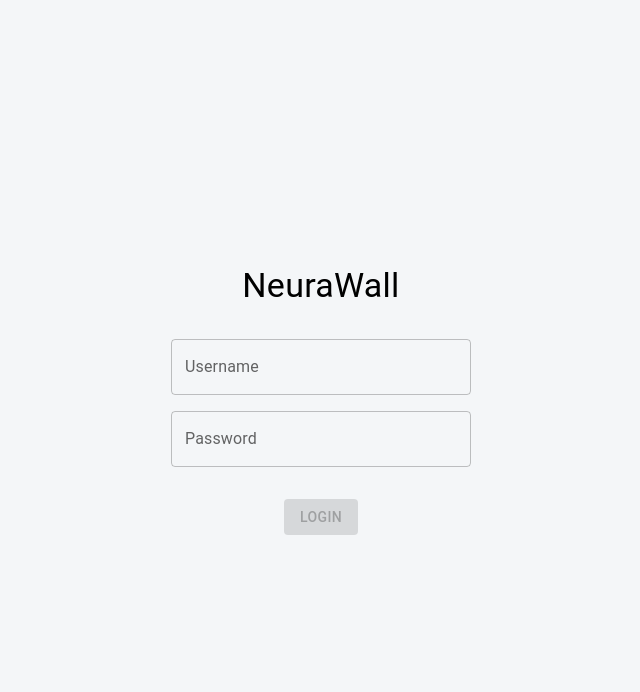
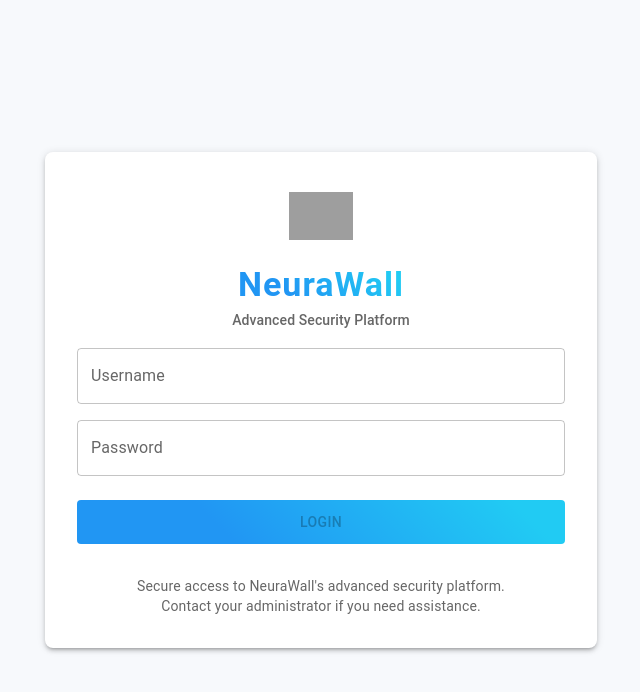
Before and after one commit to 33073-umar/NeuraWall, a React (Create React App) app in the folder Frontend/GUI/: page / in a window 1280 px wide. Shown: the top 692 px of the page, without its empty margins (319-959 px from the left). Built offline with nearby package versions, Linux system fonts and the light colour scheme; no server answers; grey boxes are pictures that could not be loaded.

Commit message:
Updated GUI

```diff
--- a/Frontend/GUI/src/components/AnalyticsPage.js
+++ b/Frontend/GUI/src/components/AnalyticsPage.js
@@ -245,7 +245,7 @@ const AnalyticsPage = () => {
           {/* Charts */}
           <Grid container spacing={4}>
             <Grid item xs={12} md={6}>
-              <Card sx={{ p: 2, height: 350, borderRadius: 2, boxShadow: 3 }}>
+              <Card sx={{ p: 2, height: 530, borderRadius: 2, boxShadow: 3 }}>
                 <Typography variant="subtitle1" textAlign="center" mb={1}>
                   Protocol Distribution
                 </Typography>
@@ -268,7 +268,7 @@ const AnalyticsPage = () => {
             </Grid>
 
             <Grid item xs={12} md={6}>
-              <Card sx={{ p: 2, height: 350, borderRadius: 2, boxShadow: 3 }}>
+              <Card sx={{ p: 2, height: 530, borderRadius: 2, boxShadow: 3 }}>
                 <Typography variant="subtitle1" textAlign="center" mb={1}>
                   Malicious vs Benign
                 </Typography>
--- a/Frontend/GUI/src/components/LoginPage.js
+++ b/Frontend/GUI/src/components/LoginPage.js
@@ -1,7 +1,8 @@
 import React, { useState } from "react";
-import { Box, Typography, TextField, Button, Alert } from "@mui/material";
+import { Box, Typography, TextField, Button, Alert, Paper, Container } from "@mui/material";
 import { useNavigate } from "react-router-dom";
 import axios from "axios";
+import { Shield, Lock } from "lucide-react"; // Using lucide-react for the logo icons
 
 // Simple sanitization: encode &, <, >, ", ' to prevent XSS
 const sanitizeInput = (input) => {
@@ -13,11 +14,83 @@ const sanitizeInput = (input) => {
     .replace(/'/g, "&#x27;");
 };
 
+// Logo component for NeuraWall
+const NeuraWallLogo = () => {
+  return (
+    <Box
+      display="flex"
+      flexDirection="column"
+      alignItems="center"
+      justifyContent="center"
+      mb={2}
+    >
+      <Box
+
+  sx={{
+
+    display: "flex",
+
+    alignItems: "center",
+
+    justifyContent: "center",
+
+    position: "relative",
+
+    mb: 2
+
+  }}
+
+>
+
+  <img
+
+    src="/logo.png"
+
+    alt="Logo"
+
+    style={{
+
+      width: 64,
+
+      height: 64,
+
+      objectFit: "contain"
+
+    }}
+
+  />
+
+</Box>
+      <Typography
+        variant="h4"
+        component="div"
+        sx={{
+          fontWeight: 700,
+          letterSpacing: 1,
+          background: "linear-gradient(45deg, #2196F3 30%, #21CBF3 90%)",
+          WebkitBackgroundClip: "text",
+          WebkitTextFillColor: "transparent"
+        }}
+      >
+        NeuraWall
+      </Typography>
+      <Typography
+        variant="subtitle2"
+        color="text.secondary"
+        sx={{ mt: 0.5 }}
+      >
+        Advanced Security Platform
+      </Typography>
+    </Box>
+  );
+};
+
 const LoginPage = ({ setIsLoggedIn }) => {
   const [username, setUsername] = useState("");
   const [password, setPassword] = useState("");
   const [errors, setErrors] = useState({ username: "", password: "" });
   const [serverError, setServerError] = useState("");
+  const [isLoading, setIsLoading] = useState(false);
   const navigate = useNavigate();
 
   const validateUsername = (value) => {
@@ -35,13 +108,19 @@ const LoginPage = ({ setIsLoggedIn }) => {
 
   const handleLogin = () => {
     setServerError("");
+    setIsLoading(true);
+
     // Trim and sanitize inputs
     const rawUsername = username.trim();
     const rawPassword = password;
     const usernameError = validateUsername(rawUsername);
     const passwordError = validatePassword(rawPassword);
     setErrors({ username: usernameError, password: passwordError });
-    if (usernameError || passwordError) return;
+
+    if (usernameError || passwordError) {
+      setIsLoading(false);
+      return;
+    }
 
     const safeUsername = sanitizeInput(rawUsername);
     const safePassword = sanitizeInput(rawPassword);
@@ -65,7 +144,14 @@ const LoginPage = ({ setIsLoggedIn }) => {
       .catch((err) => {
         console.error("Login failed", err);
         setServerError("Invalid username or password.");
+        setIsLoading(false);
       });
+  };
+
+  const handleKeyPress = (e) => {
+    if (e.key === 'Enter') {
+      handleLogin();
+    }
   };
 
   return (
@@ -75,16 +161,26 @@ const LoginPage = ({ setIsLoggedIn }) => {
       alignItems="center"
       justifyContent="center"
       height="100vh"
-      bgcolor="#f4f6f8"
+      bgcolor="#f7f9fc"
     >
-      <Typography variant="h4" mb={4}>
-        NeuraWall
-      </Typography>
+      <Container maxWidth="sm">
+        <Paper
+          elevation={3}
+          sx={{
+            padding: 4,
+            borderRadius: 2,
+            display: "flex",
+            flexDirection: "column",
+            alignItems: "center",
+          }}
+        >
+          <NeuraWallLogo />
 
           <TextField
             label="Username"
             variant="outlined"
-        sx={{ mb: 2, width: "300px" }}
+            fullWidth
+            sx={{ mb: 2 }}
             value={username}
             onChange={(e) => {
               const val = e.target.value;
@@ -94,6 +190,7 @@ const LoginPage = ({ setIsLoggedIn }) => {
             onBlur={() => setErrors((prev) => ({ ...prev, username: validateUsername(username) }))}
             error={Boolean(errors.username)}
             helperText={errors.username}
+            onKeyPress={handleKeyPress}
             inputProps={{
               maxLength: 20,
               pattern: "[A-Za-z0-9_]+",
@@ -105,7 +202,8 @@ const LoginPage = ({ setIsLoggedIn }) => {
             label="Password"
             type="password"
             variant="outlined"
-        sx={{ mb: 4, width: "300px" }}
+            fullWidth
+            sx={{ mb: 3 }}
             value={password}
             onChange={(e) => {
               const val = e.target.value;
@@ -115,13 +213,14 @@ const LoginPage = ({ setIsLoggedIn }) => {
             onBlur={() => setErrors((prev) => ({ ...prev, password: validatePassword(password) }))}
             error={Boolean(errors.password)}
             helperText={errors.password}
+            onKeyPress={handleKeyPress}
             inputProps={{
               minLength: 8,
             }}
           />
 
           {serverError && (
-        <Alert severity="error" sx={{ mb: 2, width: "300px" }}>
+            <Alert severity="error" sx={{ mb: 2, width: "100%" }}>
               {serverError}
             </Alert>
           )}
@@ -129,11 +228,30 @@ const LoginPage = ({ setIsLoggedIn }) => {
           <Button
             variant="contained"
             color="primary"
+            fullWidth
             onClick={handleLogin}
-        disabled={Boolean(errors.username) || Boolean(errors.password) || !username || !password}
+            disabled={Boolean(errors.username) || Boolean(errors.password) || !username || !password || isLoading}
+            sx={{
+              py: 1.2,
+              background: "linear-gradient(45deg, #2196F3 30%, #21CBF3 90%)",
+              boxShadow: "0 3px 5px 2px rgba(33, 203, 243, .3)",
+              transition: "all 0.3s ease",
+              "&:hover": {
+                background: "linear-gradient(45deg, #1976d2 30%, #2196F3 90%)",
+                boxShadow: "0 4px 6px 2px rgba(33, 150, 243, .3)",
+              }
+            }}
           >
-        Login
+            {isLoading ? "Authenticating..." : "Login"}
           </Button>
+
+          <Typography variant="body2" color="text.secondary" sx={{ mt: 4, textAlign: "center" }}>
+            Secure access to NeuraWall's advanced security platform.
+            <br />
+            Contact your administrator if you need assistance.
+          </Typography>
+        </Paper>
+      </Container>
     </Box>
   );
 };
```
Lines whose indentation alone changed are shown as unchanged.
